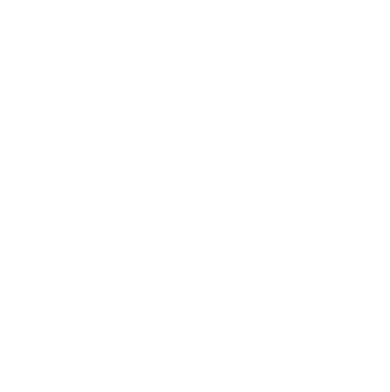
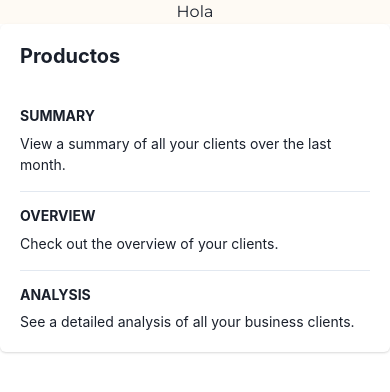
Before and after one commit to Chrisnatalx/Petshop, a React (Vite) app: page /Cart in a window 390 px wide. Before the commit this address had no page. Shown: the top 392 px of the page. Built offline with nearby package versions, Linux system fonts and the light colour scheme.

Commit message:
Agregando algunos cambios en estilos, grid a los products y empezando con responsive

```diff
--- a/package.json
+++ b/package.json
@@ -13,8 +13,6 @@
     "@chakra-ui/react": "^2.4.3",
     "@emotion/react": "^11.10.5",
     "@emotion/styled": "^11.10.5",
-    "@mui/icons-material": "^5.10.16",
-    "@mui/material": "^5.10.17",
     "animate.css": "^4.1.1",
     "framer-motion": "^7.6.19",
     "react": "^18.2.0",
--- a/src/components/CardProducts.jsx
+++ b/src/components/CardProducts.jsx
@@ -4,6 +4,7 @@ import {
 	Card,
 	CardBody,
 	CardFooter,
+	Center,
 	Divider,
 	Heading,
 	Image,
@@ -24,12 +25,14 @@ export const CardProducts = ({ titulo, descripcion, url, precio }) => {
 	return (
 		<Card maxW="xs" m={5} fontFamily="Montserrat" h="475px">
 			<CardBody>
+				<Center>
 					<Image
 						maxH={{ base: "100%", sm: "200px" }}
 						maxW={{ base: "100%", sm: "200px" }}
 						src={url}
 						alt={titulo}
 					/>
+				</Center>
 				<Stack mt="6" spacing="3">
 					<Heading size="md">{titulo}</Heading>
 					<Text>{descripcion}</Text>
--- a/src/components/Cart.jsx
+++ b/src/components/Cart.jsx
@@ -1,5 +1,52 @@
+import {
+	Box,
+	Card,
+	CardBody,
+	CardHeader,
+	Heading,
+	Stack,
+	StackDivider,
+	Text,
+} from "@chakra-ui/react";
 import React from "react";
 
 export const Cart = () => {
-	return <></>;
+	return (
+		<>
+			<Card>
+				<CardHeader>
+					<Heading size="md">Productos</Heading>
+				</CardHeader>
+
+				<CardBody>
+					<Stack divider={<StackDivider />} spacing="4">
+						<Box>
+							<Heading size="xs" textTransform="uppercase">
+								Summary
+							</Heading>
+							<Text pt="2" fontSize="sm">
+								View a summary of all your clients over the last month.
+							</Text>
+						</Box>
+						<Box>
+							<Heading size="xs" textTransform="uppercase">
+								Overview
+							</Heading>
+							<Text pt="2" fontSize="sm">
+								Check out the overview of your clients.
+							</Text>
+						</Box>
+						<Box>
+							<Heading size="xs" textTransform="uppercase">
+								Analysis
+							</Heading>
+							<Text pt="2" fontSize="sm">
+								See a detailed analysis of all your business clients.
+							</Text>
+						</Box>
+					</Stack>
+				</CardBody>
+			</Card>
+		</>
+	);
 };
--- a/src/components/Navbar.jsx
+++ b/src/components/Navbar.jsx
@@ -1,3 +1,4 @@
+import React, { useEffect } from "react";
 import { Link as RouterLink } from "react-router-dom";
 import { Search2Icon } from "@chakra-ui/icons";
 import {
@@ -7,32 +8,44 @@ import {
 	IconButton,
 	Input,
 	Flex,
-	Spacer,
 	Box,
 	Link,
+	useMediaQuery,
 } from "@chakra-ui/react";
 import ShoppingCartIcon from "@mui/icons-material/ShoppingCart";
 
-import React from "react";
 //
 export const Navbar = () => {
+	const [isLargerThan550] = useMediaQuery("(min-width: 550px)");
+
+	useEffect(() => {
+		if (!isLargerThan550) console.log("isLargerThan550");
+	}, [isLargerThan550]);
+
 	return (
 		<Box bg="#FEFAF4" fontFamily="Montserrat">
-			<Flex minWidth="max-content" alignItems="center" gap="2">
+			<Flex
+				minWidth="max-content"
+				alignItems="center"
+				justifyContent="space-around"
+				gap="2"
+			>
 				<Menu>
+					{isLargerThan550 ? (
+						<>
 							<ButtonGroup>
 								<Link as={RouterLink} to="/">
 									<Button colorScheme="purple" variant="link" m={3}>
 										Inicio
 									</Button>
 								</Link>
-						<Link as={RouterLink} to="/products">
+								<Link as={RouterLink} to="/Products">
 									<Button colorScheme="purple" variant="link" m={3}>
 										Productos
 									</Button>
 								</Link>
 							</ButtonGroup>
-					<Spacer />
+
 							<ButtonGroup>
 								<Input
 									focusBorderColor="purple.500"
@@ -47,6 +60,7 @@ export const Navbar = () => {
 									aria-label="Search database"
 									icon={<Search2Icon />}
 								/>
+								<Link as={RouterLink} to="/Cart">
 									<IconButton
 										colorScheme="purple"
 										variant="ghost"
@@ -54,7 +68,12 @@ export const Navbar = () => {
 										aria-label="Search database"
 										icon={<ShoppingCartIcon />}
 									/>
+								</Link>
 							</ButtonGroup>
+						</>
+					) : (
+						<h1>Hola</h1>
+					)}
 				</Menu>
 			</Flex>
 		</Box>
--- a/src/components/Products.jsx
+++ b/src/components/Products.jsx
@@ -1,4 +1,4 @@
-import { Center, Grid, GridItem } from "@chakra-ui/react";
+import { Center, Container, Grid, GridItem } from "@chakra-ui/react";
 import React from "react";
 import { getProducts } from "../services/getProducts";
 import { CardProducts } from "./CardProducts";
@@ -8,15 +8,18 @@ export const Products = () => {
 	return (
 		<>
 			<Center>
-				<Grid templateColumns="repeat(4,1fr)">
-					{productos.map((producto) => (
-						<Grid key={producto.id}>
-							<GridItem>
+				<Container maxW="container.xl">
+					<Grid
+						templateColumns="repeat(auto-fit,minmax(350px,1fr))"
+						justifyItems="center"
+					>
+						{productos.map((producto) => (
+							<GridItem key={producto.id}>
 								<CardProducts {...producto}></CardProducts>
 							</GridItem>
-						</Grid>
-					))}
-				</Grid>
+						))}
+					</Grid>
+				</Container>
 			</Center>
 		</>
 	);
--- a/src/components/Sponsor.jsx
+++ b/src/components/Sponsor.jsx
@@ -3,8 +3,7 @@ import React from "react";
 
 export const Sponsor = () => {
 	return (
-		<>
-			<Box>
+		<Box my={12}>
 			<Card w="100%" direction="row" mb={3} justifyContent="space-evenly">
 				<Image
 					boxSize="100px"
@@ -33,6 +32,5 @@ export const Sponsor = () => {
 				/>
 			</Card>
 		</Box>
-		</>
 	);
 };
--- a/src/router/AppRouter.jsx
+++ b/src/router/AppRouter.jsx
@@ -1,5 +1,6 @@
 import React from "react";
 import { Route, Routes } from "react-router-dom";
+import { CartViews } from "../views/CartViews";
 import { ProductsViews } from "../views/ProductsViews";
 import { Shop } from "../views/Shop";
 
@@ -8,7 +9,7 @@ export const AppRouter = () => {
 		<Routes>
 			<Route path="/" element={<Shop />} />
 			<Route path="/Products" element={<ProductsViews />} />
-			{/* <Route path="/Cart" element={<CartViews/>}/> */}
+			<Route path="/Cart" element={<CartViews />} />
 		</Routes>
 	);
 };
--- a/src/views/CartViews.jsx
+++ b/src/views/CartViews.jsx
@@ -1,10 +1,12 @@
 import React from "react";
+import { Cart } from "../components/Cart";
 import { Navbar } from "../components/Navbar";
 
 export const CartViews = () => {
 	return (
 		<>
 			<Navbar />
+			<Cart />
 		</>
 	);
 };
--- a/src/views/Shop.jsx
+++ b/src/views/Shop.jsx
@@ -1,10 +1,11 @@
-import React from "react";
+import React, { useEffect } from "react";
 import { Footer } from "../components/Footer";
 import { Sponsor } from "../components/Sponsor";
 import { Navbar } from "../components/Navbar";
 import { Products } from "../components/Products";
 import { Section } from "../components/Section/";
 import { SideBar } from "../components/SideBar";
+import { useMediaQuery } from "@chakra-ui/react";
 
 export const Shop = () => {
 	return (
```
Also changed, not shown: 1 other file (tests, documents, lock files or other folders). Lines whose indentation alone changed are shown as unchanged.
